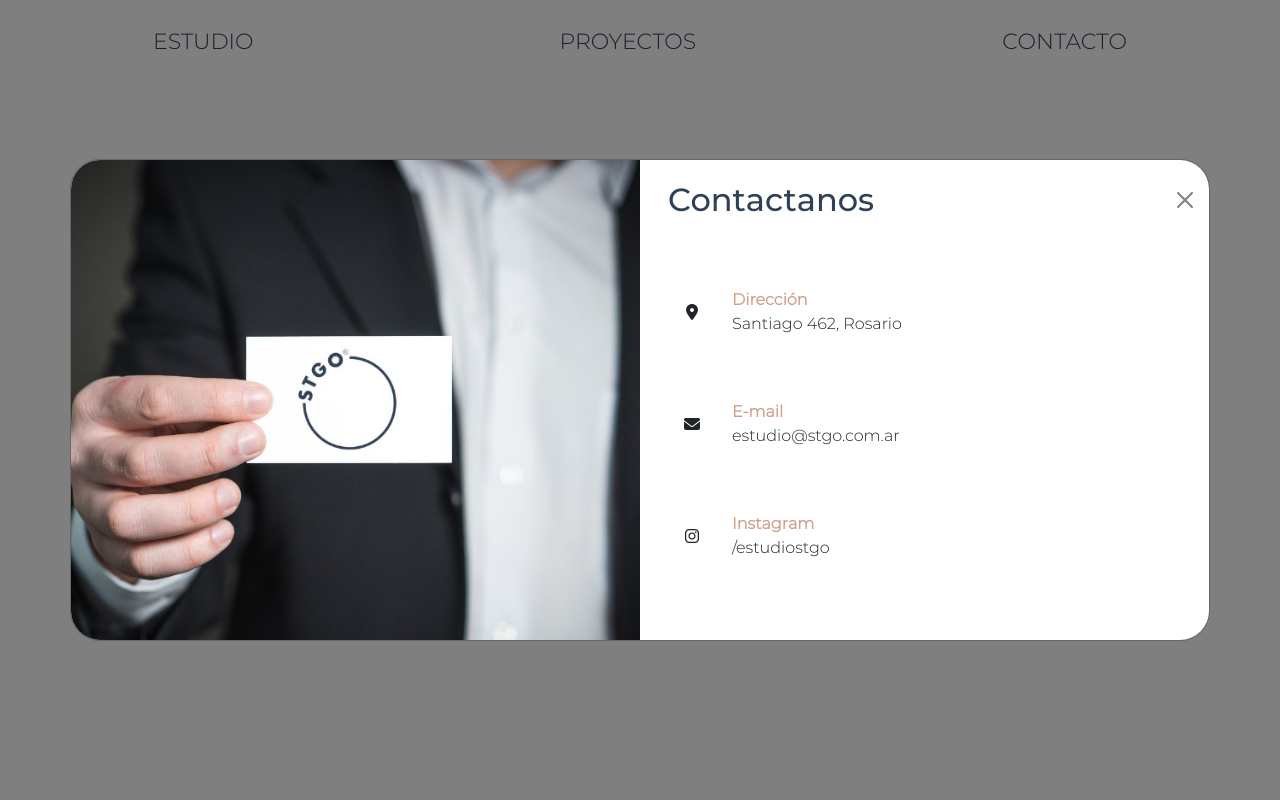
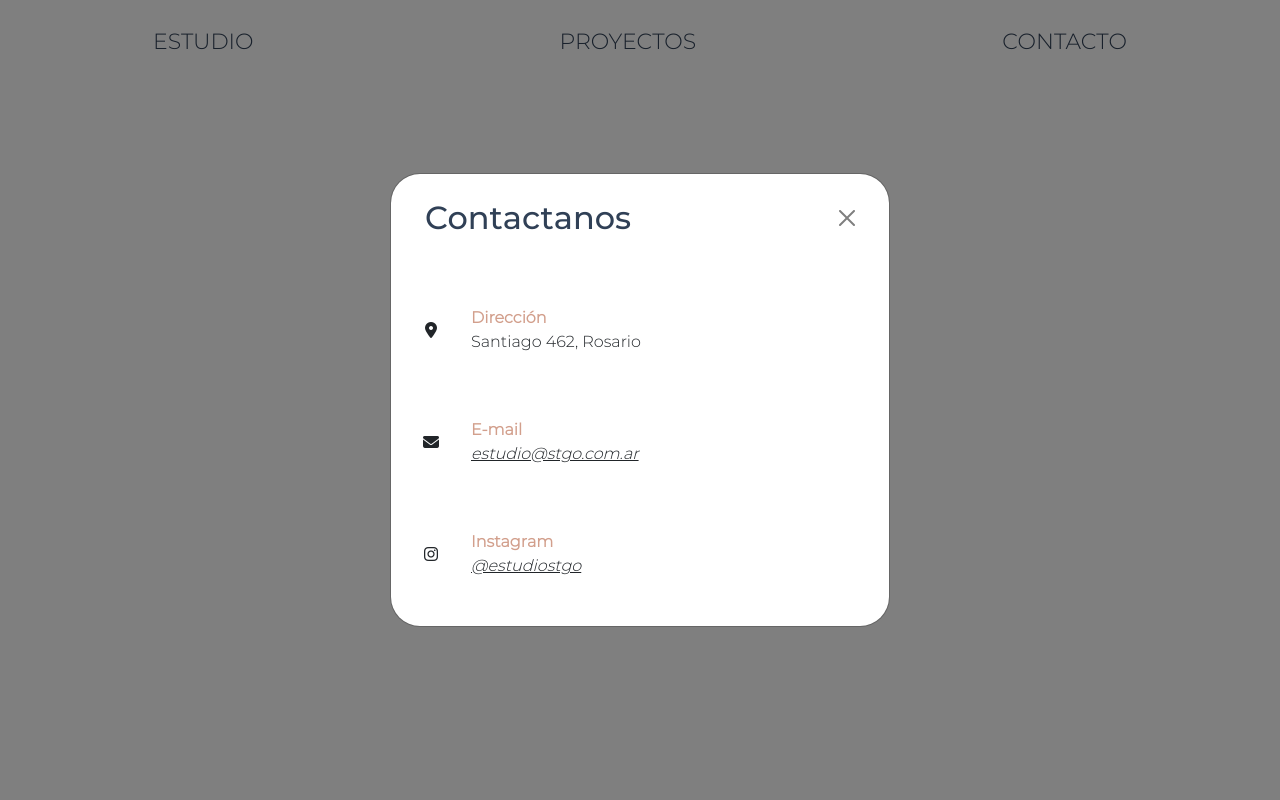
Before and after one commit to juanmatola/stgo.com.ar, a PHP site: page / in a window 1280 px wide, after a click on "CONTACTO". Run offline with PHP 8.4, Linux system fonts and the light colour scheme; some libraries are stand-ins or nearby versions.

Commit message:
Rediseño de modal de contacto

```diff
--- a/frontend/assets/css/style.css
+++ b/frontend/assets/css/style.css
@@ -83,9 +83,12 @@ a{
 }
 #contactModal .modal-header{
     border: none;
+    padding-left: 34px !important;
+    padding-right: 34px !important;
+    padding-top: 20px !important;
 }
 #contactModal .contact__info {
-    margin: 1rem 0 3rem 0;
+    margin: 1rem 0 1rem 0;
 }
 #contactModal .contact__info .contact__info--item {
     margin: 1rem 0;
@@ -96,6 +99,10 @@ a{
 }
 #contactModal .contact__info .address p {
     margin: 0;
+}
+#contactModal .contact__info a{
+    font-style: italic;
+    text-decoration: underline !important;
 }
 #contactModal .contact__info .icons {
     width: 80px;
--- a/frontend/index.html
+++ b/frontend/index.html
@@ -65,15 +65,12 @@
 
     <!-- Contact Modal -->
     <div class="modal fade" id="contactModal" tabindex="-1" aria-labelledby="contactModalLabel" aria-hidden="true">
-        <div class="modal-dialog modal-dialog-centered modal-xl">
+        <div class="modal-dialog modal-dialog-centered">
             <div class="modal-content">
 
                 <div class="modal-body">
                     <div class="row">
-                        <div class="col-12 col-md-6 card-image">
-                          <!-- image -->
-                        </div>
-                        <div class="col-12 col-md-6">
+                        <div class="col-12">
                             <div class="modal-header">
                                 <h5 class="modal-title h2" id="contactModalLabel">Contactanos</h5>
                                 <button type="button" class="btn-close" data-bs-dismiss="modal" aria-label="Close"></button>
@@ -97,7 +94,7 @@
                                     <span class="icons"><i class="fab fa-instagram"></i></span>
                                     <div class="address text-left">
                                         <span>Instagram</span>
-                                        <p><a href="https://www.instagram.com/estudiostgo/" style="color: inherit; text-decoration: none;" target="_blank">/estudiostgo</a></p>
+                                        <p><a href="https://www.instagram.com/estudiostgo/" style="color: inherit; text-decoration: none;" target="_blank">@estudiostgo</a></p>
                                     </div>
                                 </div>
                             </div>
```
Also changed, not shown: frontend/about.html (+3 -7 lines), frontend/projects.html (+3 -6 lines), frontend/simple-project.html (+3 -6 lines).
